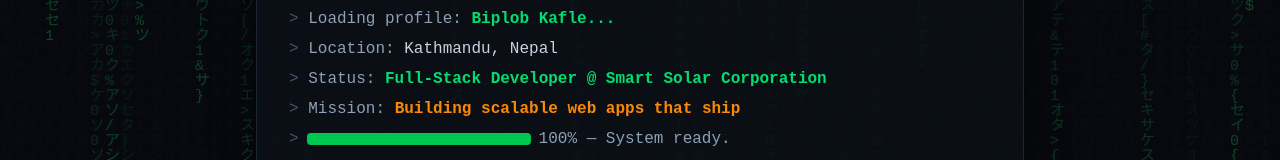
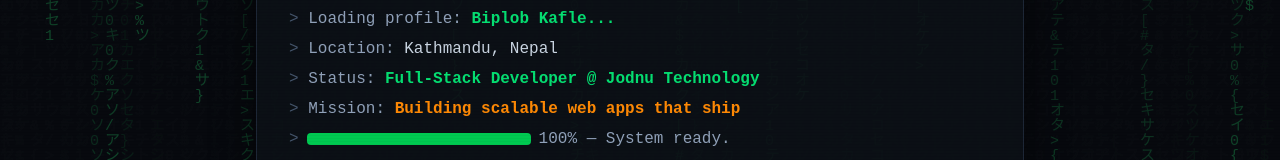
Before and after one commit to kaflebiplob/Portfolio, a React (Vite) app: page /#whoami in a window 1280 px wide. Shown: the part 185-345 px from the top of the page. Built offline with nearby package versions, Linux system fonts and the light colour scheme.

Commit message:
changed job

```diff
--- a/src/components/BootIntro.jsx
+++ b/src/components/BootIntro.jsx
@@ -7,7 +7,7 @@ const BOOT_LINES = [
   { label: "Location: ", value: "Kathmandu, Nepal", type: "plain-value" },
   {
     label: "Status: ",
-    value: "Full-Stack Developer @ Smart Solar Corporation",
+    value: "Full-Stack Developer @ Jodnu Technology",
     type: "highlight",
   },
   {
```
